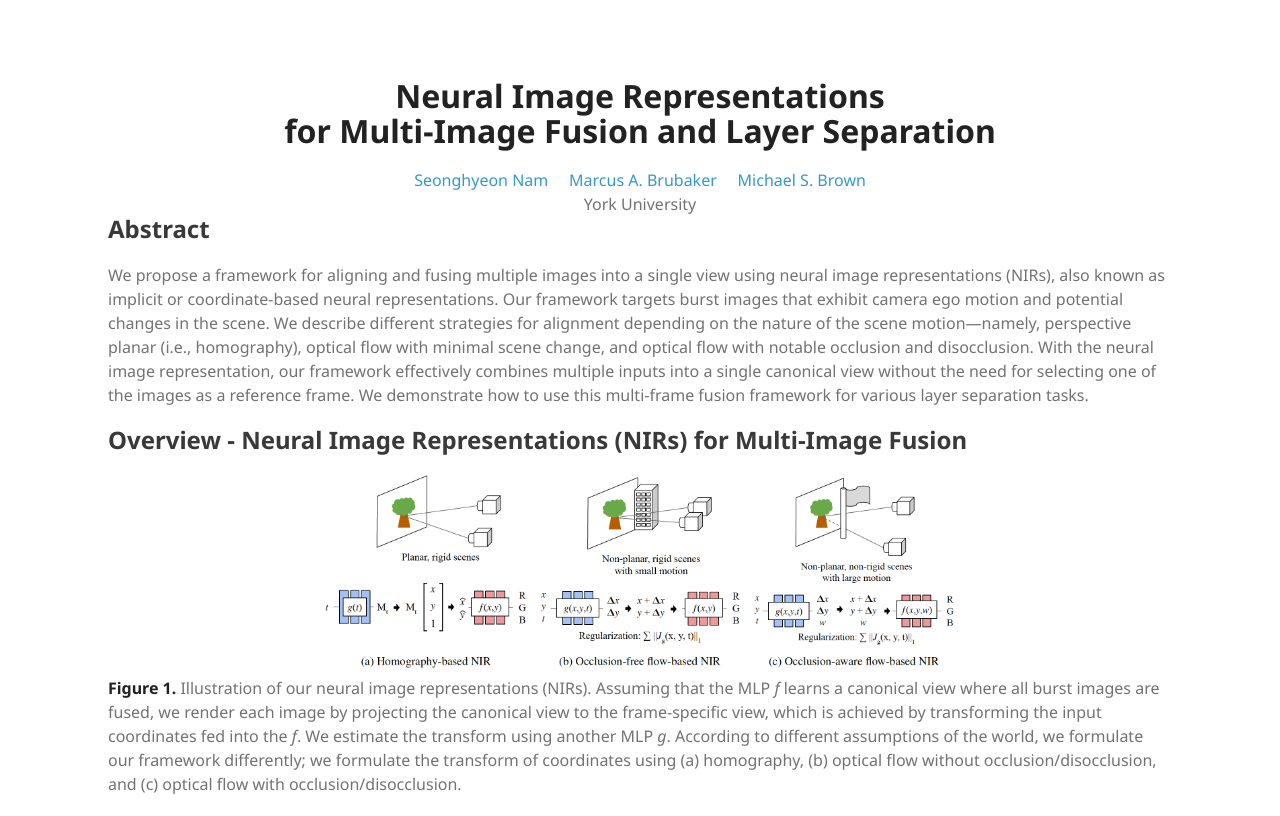
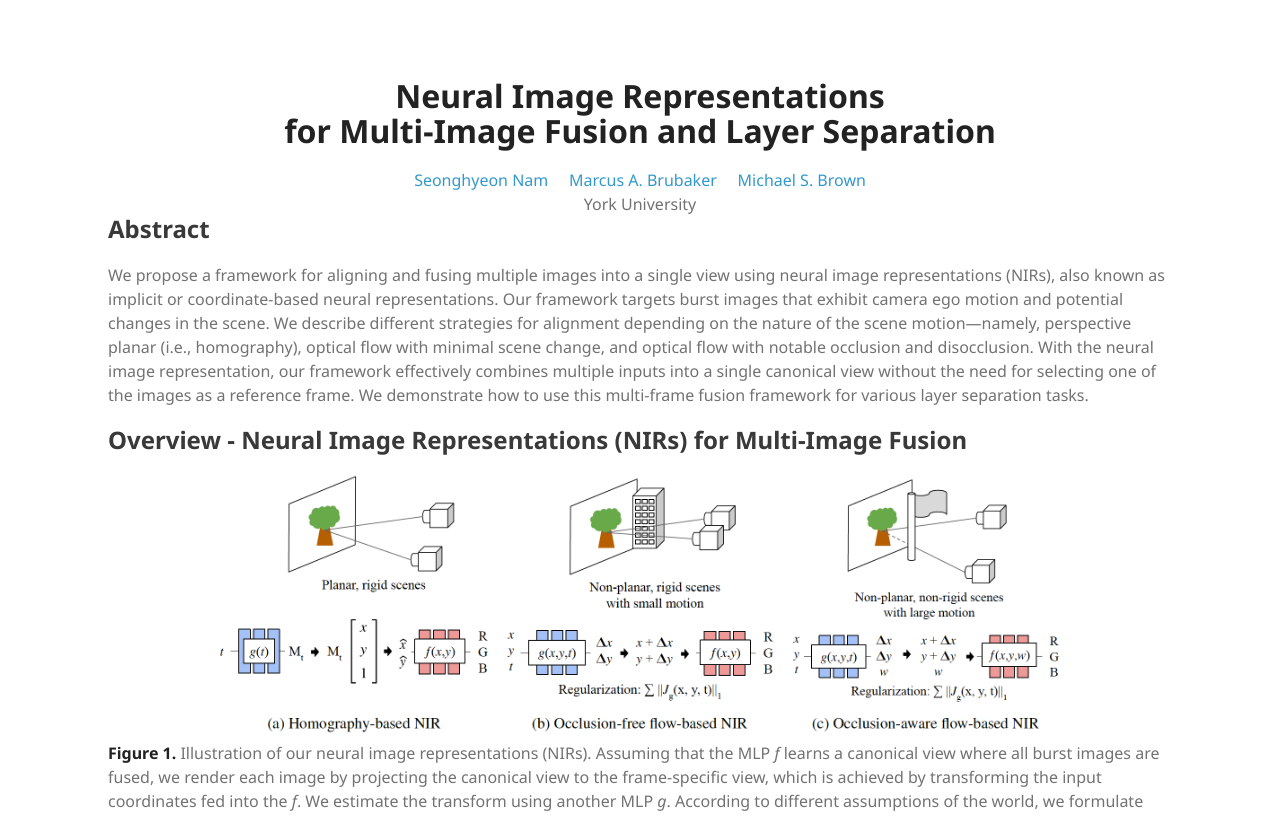
Before and after one commit to woozzu/woozzu.github.io, a Jekyll site: the page built from research/nir.md, in a window 1280 px wide. Shown: the top 816 px of the page. Built offline with Jekyll 4.4.1, drawn with Linux system fonts in a browser that asks for light colours.

Commit message:
fix project page

```diff
--- a/research/nir.md
+++ b/research/nir.md
@@ -18,7 +18,7 @@ We propose a framework for aligning and fusing multiple images into a single vie
 
 Overview - Neural Image Representations (NIRs) for Multi-Image Fusion
 ------------------------
-<div style="text-align: center"><img src="{{ site.url }}/research/img/nir/overview_fusion.png" width="60%" alt="overview of multi-image fusion" /></div>
+<div style="text-align: center"><img src="{{ site.url }}/research/img/nir/overview_fusion.png" width="80%" alt="overview of multi-image fusion" /></div>
 **Figure 1.** Illustration of our neural image representations (NIRs). Assuming that the MLP <i>f</i> learns a canonical view where all burst images are fused, we render each image by projecting the canonical view to the frame-specific view, which is achieved by transforming the input coordinates fed into the <i>f</i>. We estimate the transform using another MLP <i>g</i>. According to different assumptions of the world, we formulate our framework differently; we formulate the transform of coordinates using (a) homography, (b) optical flow without occlusion/disocclusion, and (c) optical flow with occlusion/disocclusion.
 
 
```
